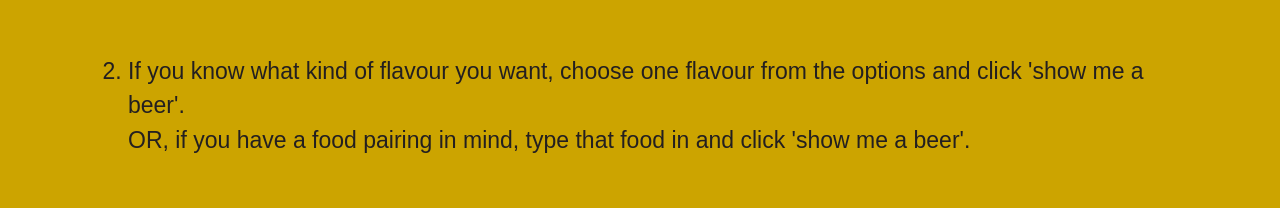
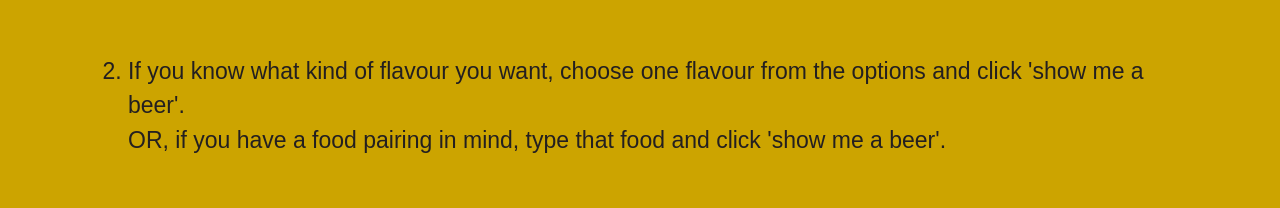
Before and after one commit to cma129/claudiaAhnProject5, a React (Create React App) app: page / in a window 1280 px wide. Shown: the part 1010-1218 px from the top of the page. Built offline with nearby package versions, Linux system fonts and the light colour scheme; no server answers; a web font is replaced by a local one.

Commit message:
instructions edit

```diff
--- a/src/components/Header.js
+++ b/src/components/Header.js
@@ -33,7 +33,7 @@ class Header extends Component {
                         <li><p>Below, there are TWO separate sections where you can get a beer recommended. You can use just one or both.</p></li>
                         <li>
                             <p>If you know what kind of flavour you want, choose one flavour from the options and click 'show me a beer'.</p>
-                            <p>OR, if you have a food pairing in mind, type that food in and click 'show me a beer'.</p>
+                            <p>OR, if you have a food pairing in mind, type that food and click 'show me a beer'.</p>
                         </li>
                         <li><p>Check out the info by clicking the beer, and if you like it, click 'add to my selection'. If you don't like it, click 'show me a beer' again or try another search. To remove, click 'remove from my selection'.</p></li>
                     </ol>
```
